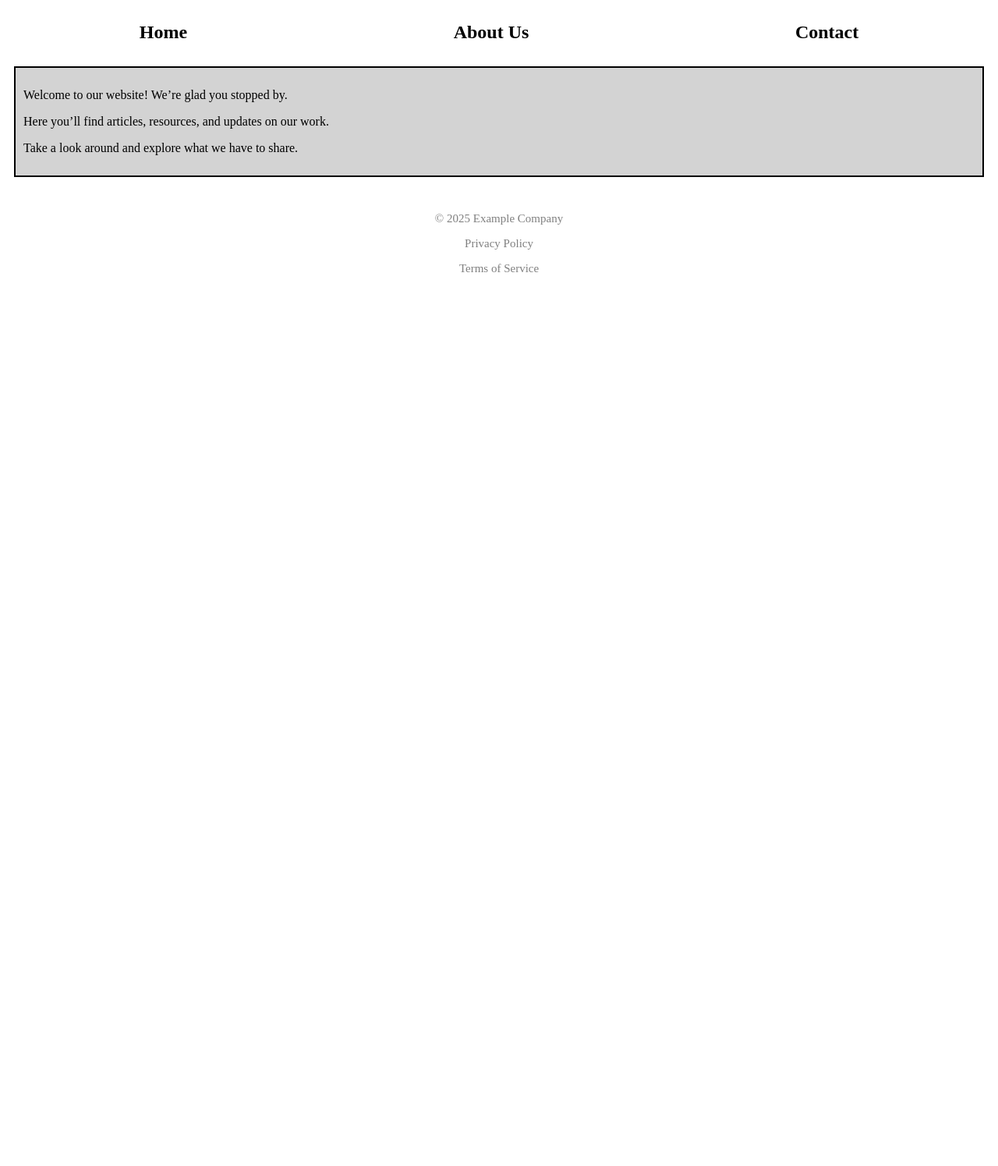
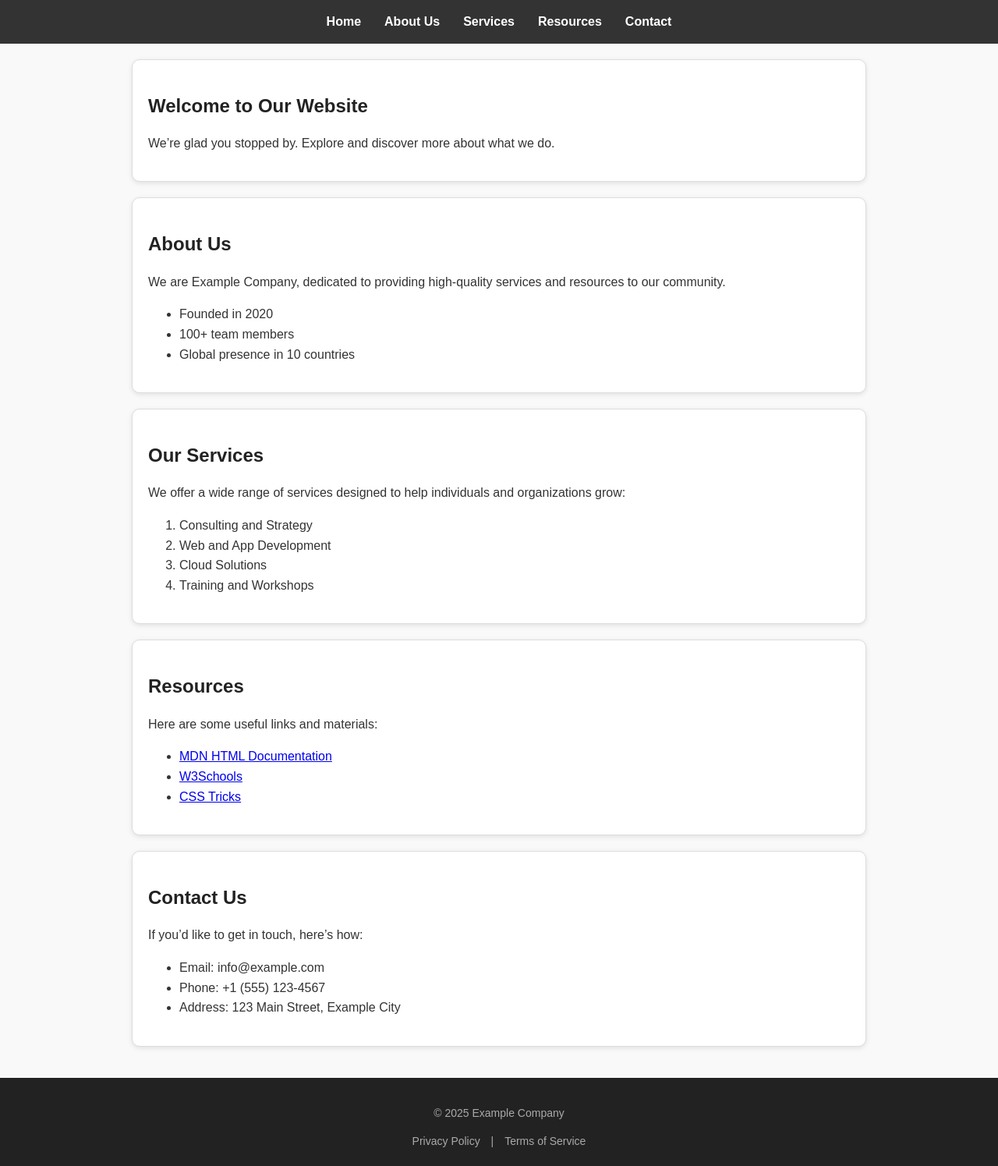
Before and after one commit to ThomasLucking/I-293, a PHP site: page / in a window 1280 px wide. Shown: the whole page at 78% size. Before the commit the page ends 349 px from the top, so only its background shows below. Run offline with PHP 8.4, Linux system fonts and the light colour scheme.

Commit message:
feat(updated): updated HTML and CSS

```diff
--- a/Exercise-1/index.html
+++ b/Exercise-1/index.html
@@ -6,30 +6,81 @@
     <title>HTML Cheat Sheet</title>
     <link rel="stylesheet" href="styles.css">
 </head>
+
 <body>
-    <!-- Headings -->
+    <!-- Header with navigation -->
     <header>
         <nav class="navigation">
-            <h2 class="paragraph">Home</h2>
-            <h2 class="paragraph">About Us</h2>
-            <h2 class="paragraph">Contact</h2>
+            <a href="#home" class="paragraph">Home</a>
+            <a href="#about" class="paragraph">About Us</a>
+            <a href="#services" class="paragraph">Services</a>
+            <a href="#resources" class="paragraph">Resources</a>
+            <a href="#contact" class="paragraph">Contact</a>
         </nav>
     </header>
+
     <main>
-        <div class="articles">
-            <div class="sectionpart">
-                <p>Welcome to our website! We’re glad you stopped by.</p>
-                <p>Here you’ll find articles, resources, and updates on our work.</p>
-                <p>Take a look around and explore what we have to share.</p>
-            </div>
-        </div>
+        <!-- Home Section -->
+        <section id="home" class="sectionpart">
+            <h1>Welcome to Our Website</h1>
+            <p>We’re glad you stopped by. Explore and discover more about what we do.</p>
+        </section>
+
+        <!-- About Section -->
+        <section id="about" class="sectionpart">
+            <h2>About Us</h2>
+            <p>We are Example Company, dedicated to providing high-quality services and resources to our community.</p>
+            <ul>
+                <li>Founded in 2020</li>
+                <li>100+ team members</li>
+                <li>Global presence in 10 countries</li>
+            </ul>
+        </section>
+
+        <!-- Services Section -->
+        <section id="services" class="sectionpart">
+            <h2>Our Services</h2>
+            <p>We offer a wide range of services designed to help individuals and organizations grow:</p>
+            <ol>
+                <li>Consulting and Strategy</li>
+                <li>Web and App Development</li>
+                <li>Cloud Solutions</li>
+                <li>Training and Workshops</li>
+            </ol>
+        </section>
+
+        <!-- Resources Section -->
+        <section id="resources" class="sectionpart">
+            <h2>Resources</h2>
+            <p>Here are some useful links and materials:</p>
+            <ul>
+                <li><a href="https://developer.mozilla.org/en-US/docs/Web/HTML" target="_blank">MDN HTML
+                        Documentation</a></li>
+                <li><a href="https://www.w3schools.com/" target="_blank">W3Schools</a></li>
+                <li><a href="https://css-tricks.com/" target="_blank">CSS Tricks</a></li>
+            </ul>
+        </section>
+
+        <!-- Contact Section -->
+        <section id="contact" class="sectionpart">
+            <h2>Contact Us</h2>
+            <p>If you’d like to get in touch, here’s how:</p>
+            <ul>
+                <li>Email: info@example.com</li>
+                <li>Phone: +1 (555) 123-4567</li>
+                <li>Address: 123 Main Street, Example City</li>
+            </ul>
+        </section>
     </main>
+
+    <!-- Footer -->
     <footer class="footerpage">
         <nav class="endnavigation">
             <p>&copy; 2025 Example Company</p>
-            <p>Privacy Policy</p>
-            <p>Terms of Service</p>
+            <a href="#privacy">Privacy Policy</a> |
+            <a href="#terms">Terms of Service</a>
         </nav>
     </footer>
 </body>
+
 </html>
--- a/Exercise-1/styles.css
+++ b/Exercise-1/styles.css
@@ -1,23 +1,82 @@
-
-.sectionpart{
-    border: 2px solid black;
-    padding: 10px;
-    margin: 10px;
-    background-color: lightgrey;
-}
-.navigation{
-    display: flex;
-    flex-direction: row;
-    justify-content: space-around;
-}
-.footerpage{
-    display: flex;
-    flex-direction: column;
+/* General page styling */
+body {
+    font-family: Arial, sans-serif;
+    margin: 0;
+    padding: 0;
+    line-height: 1.6;
+    background-color: #f9f9f9;
+    color: #333;
 }
 
-.endnavigation{
+/* Section containers */
+.sectionpart {
+    border: 1px solid #ddd;
+    padding: 20px;
+    margin: 20px auto;
+    max-width: 900px;
+    background-color: #fff;
+    border-radius: 10px;
+    box-shadow: 0 2px 6px rgba(0, 0, 0, 0.1);
+}
+
+/* Navigation bar */
+.navigation {
+    display: flex;
+    justify-content: center;
+    gap: 30px;
+    background-color: #333;
+    padding: 15px;
+    position: sticky;
+    top: 0;
+    z-index: 1000;
+}
+
+.navigation a {
+    color: white;
+    text-decoration: none;
+    font-weight: bold;
+    transition: color 0.3s ease, transform 0.2s ease;
+}
+
+.navigation a:hover {
+    color: #ff9800;
+    transform: scale(1.05);
+}
+
+/* Footer */
+.footerpage {
+    background-color: #222;
+    padding: 20px;
+    color: #aaa;
+    margin-top: 40px;
+}
+
+.endnavigation {
     text-align: center;
-    font-size: 15px;
-    color: grey;
-    margin-top: 20px;
+    font-size: 14px;
 }
+
+.endnavigation a {
+    color: #aaa;
+    margin: 0 10px;
+    text-decoration: none;
+    transition: color 0.3s ease;
+}
+
+.endnavigation a:hover {
+    color: #ff9800;
+}
+
+/* Headings */
+h1,
+h2 {
+    color: #222;
+    margin-bottom: 10px;
+}
+
+/* Lists */
+ul,
+ol {
+    margin-left: 20px;
+    padding-left: 20px;
+}
```
